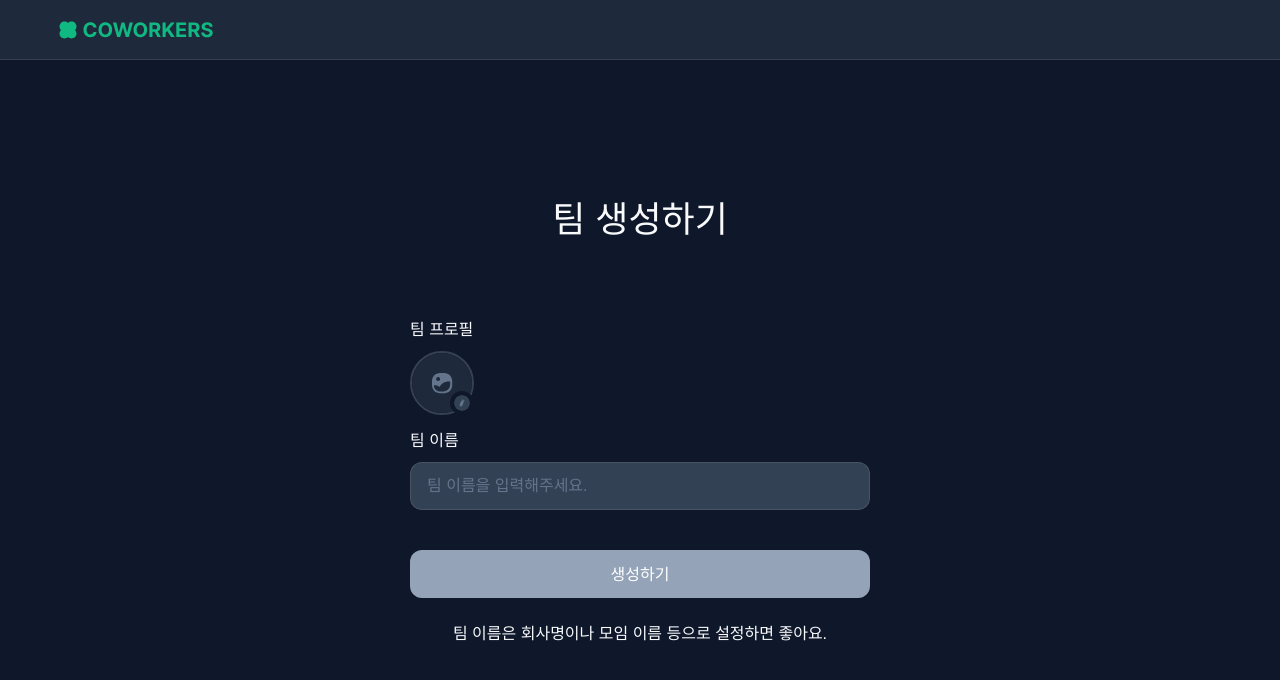
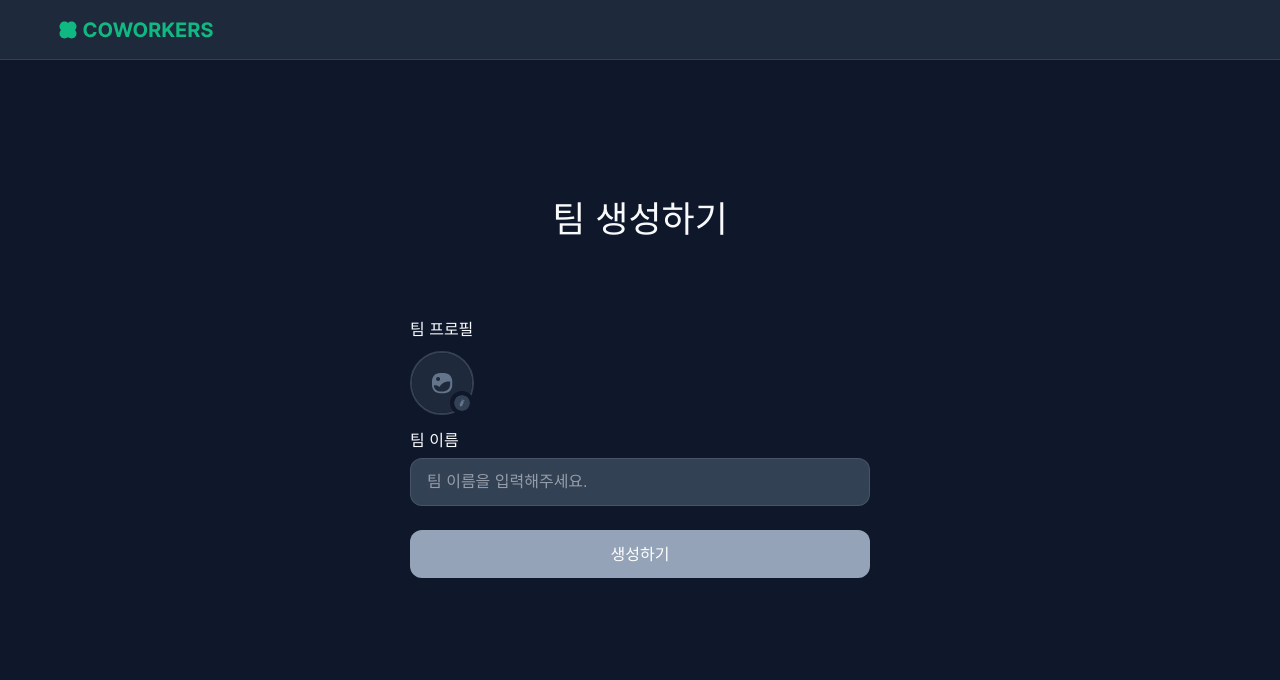
Before and after one commit to ozen0718/coworkers, a Next.js app: page /addteam in a window 1280 px wide. Shown: the top 680 px of the page. Built offline with nearby package versions, Linux system fonts and the light colour scheme.

Commit message:
[Feat] 생성과 참여 페이지 테스트

```diff
--- a/src/app/(pages)/(main)/addteam/page.tsx
+++ b/src/app/(pages)/(main)/addteam/page.tsx
@@ -5,76 +5,75 @@ import clsx from 'clsx';
 
 import Button from '@/components/common/Button/Button';
 import ProfileUploader from '@/components/ProfileUploader';
+import FormField from '@/components/FormField';
 import { useAddTeamForm } from '@/hooks/useTeamAddJoinForms';
 import { AuthPagesLayout, PageTitleStyle } from '@/styles/pageStyle';
 
 export default function AddTeamPage() {
-  const fileInputRef = useRef<HTMLInputElement>(null);
-  const { file, name, error, isDisabled, onFileChange, onNameChange, onCreate } = useAddTeamForm();
-
-  const handleFileClick = () => fileInputRef.current?.click();
+  const fileRef = useRef<HTMLInputElement>(null);
+  const {
+    name,
+    previewUrl,
+    fileError,
+    nameError,
+    submitError,
+    isDisabled,
+    isLoading,
+    onFileChange,
+    onNameChange,
+    onCreate,
+  } = useAddTeamForm();
 
   return (
     <div className={clsx(AuthPagesLayout, 'mt-18')}>
       <h1 className={PageTitleStyle}>팀 생성하기</h1>
 
-      <div className="w-full max-w-lg">
+      <form
+        onSubmit={(e) => {
+          e.preventDefault();
+          onCreate();
+        }}
+        className="w-full max-w-lg"
+      >
         <span className="text-lg-medium mb-3 block">팀 프로필</span>
         <ProfileUploader
-          file={file}
-          error={error}
-          onClick={handleFileClick}
+          fileUrl={previewUrl}
+          error={fileError}
+          onClick={() => fileRef.current?.click()}
           onChange={onFileChange}
         />
-
-        <label htmlFor="teamName" className="text-lg-medium mb-3 block">
-          팀 이름
-        </label>
         <input
-          id="teamName"
-          type="text"
-          value={name}
-          onChange={(e) => onNameChange(e.target.value)}
-          placeholder="팀 이름을 입력해주세요."
-          className={clsx(
-            'bg-bg100 text-lg-regular placeholder:text-gray500 h-12 w-full rounded-xl border px-4 focus:outline-none',
-            {
-              'border-danger': !!error,
-              'border-gray100/10 focus:border-primary hover:border-primary-hover': !error,
-            }
-          )}
-        />
-        {error && <p className="text-danger text-sm-medium mt-2">{error}</p>}
-
-        <div className="mt-10">
-          <Button
-            type="button"
-            disabled={isDisabled}
-            onClick={onCreate}
-            className={clsx('text-lg-medium h-12 w-full rounded-xl', {
-              'bg-gray400 cursor-not-allowed text-white': isDisabled,
-              'bg-primary hover:bg-primary-hover active:bg-primary-pressed text-white': !isDisabled,
-            })}
-          >
-            생성하기
-          </Button>
-        </div>
-
-        <p className="text-sm-regular mt-6 text-center">
-          팀 이름은 회사명이나 모임 이름 등으로 설정하면 좋아요.
-        </p>
-
-        <input
-          ref={fileInputRef}
+          ref={fileRef}
           type="file"
           accept=".jpg,.jpeg,.png"
           className="hidden"
-          onChange={(e) => {
-            const selected = e.target.files?.[0] ?? null;
-            onFileChange(selected, null);
-          }}
+          onChange={(e) => onFileChange(e.target.files?.[0] ?? null, null)}
         />
-      </div>
+
+        <FormField
+          id="teamName"
+          label="팀 이름"
+          value={name}
+          error={nameError}
+          placeholder="팀 이름을 입력해주세요."
+          onChange={onNameChange}
+        />
+
+        {submitError && <p className="text-danger text-sm-medium mb-4">{submitError}</p>}
+
+        <Button
+          type="submit"
+          disabled={isDisabled}
+          className={clsx(
+            'text-lg-medium h-12 w-full rounded-xl',
+            isDisabled
+              ? 'bg-gray400 cursor-not-allowed text-white'
+              : 'bg-primary hover:bg-primary-hover active:bg-primary-pressed text-white'
+          )}
+        >
+          {isLoading ? '생성 중…' : '생성하기'}
+        </Button>
+      </form>
     </div>
   );
 }
--- a/src/app/(pages)/(main)/join/page.tsx
+++ b/src/app/(pages)/(main)/join/page.tsx
@@ -2,33 +2,40 @@
 
 import React from 'react';
 import clsx from 'clsx';
+
 import Button from '@/components/common/Button/Button';
 import FormField from '@/components/FormField';
 import { useJoinTeamForm } from '@/hooks/useTeamAddJoinForms';
 import { AuthPagesLayout, PageTitleStyle } from '@/styles/pageStyle';
 
 export default function JoinTeamPage() {
-  const { link, error, isDisabled, onChange, onSubmit } = useJoinTeamForm();
+  const { link, error, isDisabled, onChange, onSubmit, isLoading, submitError } = useJoinTeamForm();
 
   return (
     <div className={clsx(AuthPagesLayout, 'mt-18')}>
       <h1 className={PageTitleStyle}>팀 참여하기</h1>
 
-      <div className="w-full max-w-lg">
+      <form
+        onSubmit={(e) => {
+          e.preventDefault();
+          onSubmit();
+        }}
+        className="w-full max-w-lg"
+      >
         <FormField
           id="teamLink"
           label="팀 링크"
           value={link}
           error={error}
-          placeholder="팀 링크를 입력해주세요."
+          placeholder=""
           onChange={onChange}
         />
 
-        <div className="mt-10">
+        {submitError && <p className="text-danger text-sm-medium mb-4">{submitError}</p>}
+
         <Button
-            type="button"
+          type="submit"
           disabled={isDisabled}
-            onClick={onSubmit}
           className={clsx(
             'text-lg-medium h-12 w-full rounded-xl',
             isDisabled
@@ -36,14 +43,13 @@ export default function JoinTeamPage() {
               : 'bg-primary hover:bg-primary-hover active:bg-primary-pressed text-white'
           )}
         >
-            참여하기
+          {isLoading ? '참여 중…' : '참여하기'}
         </Button>
-        </div>
 
         <p className="text-sm-regular mt-6 text-center">
           공유받은 팀 링크를 입력해 참여할 수 있어요.
         </p>
-      </div>
+      </form>
     </div>
   );
 }
```
Lines whose indentation alone changed are shown as unchanged.
